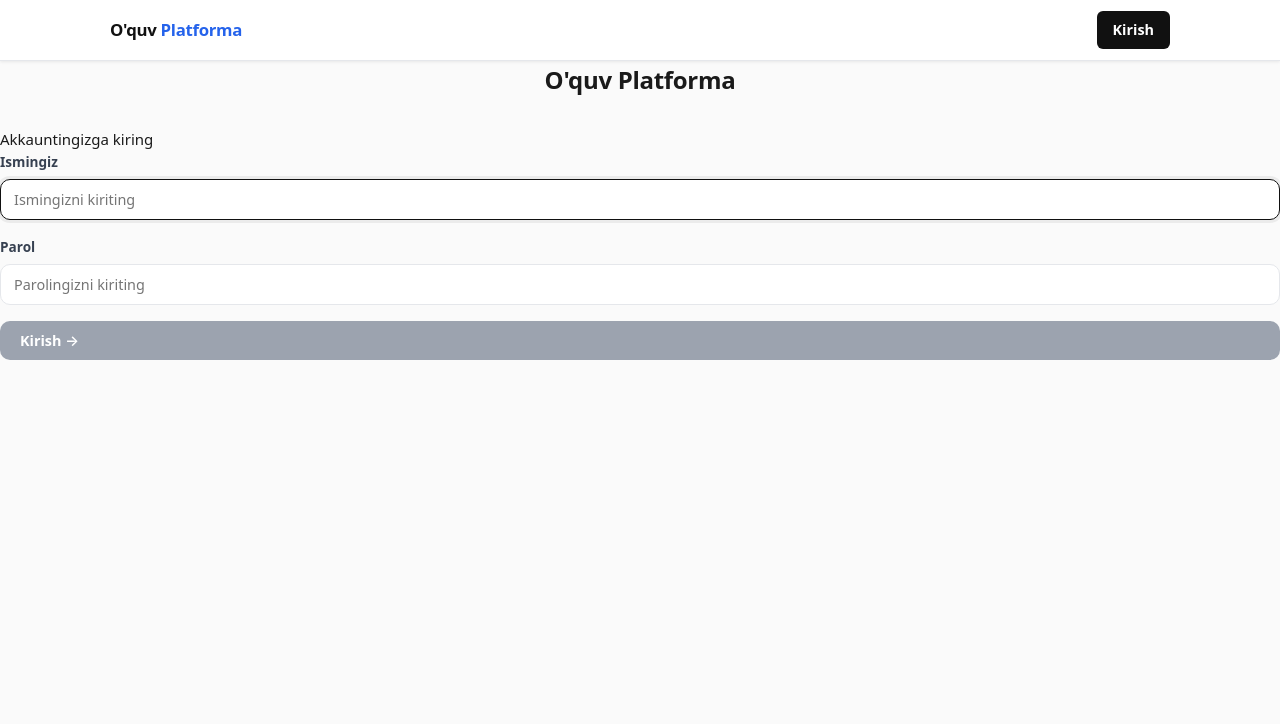
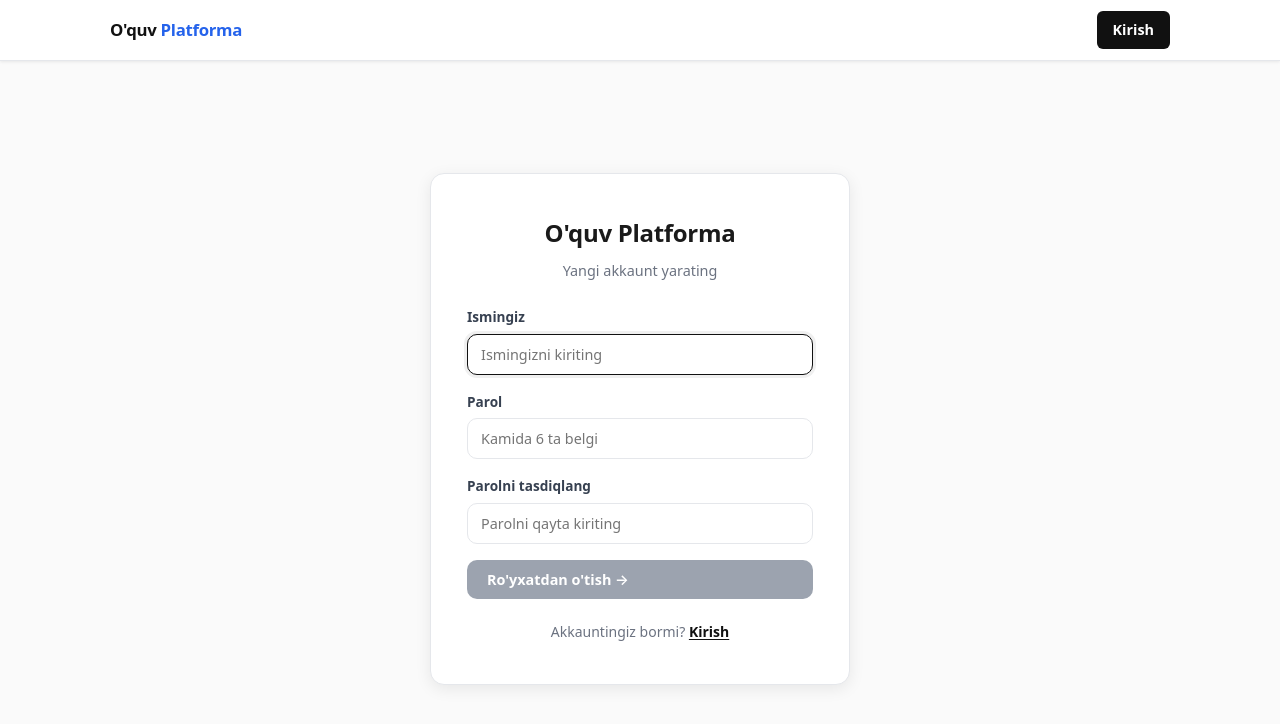
Before and after one commit to quvonchbek04/ineraktiv_qollanma_auditoriyasi_front, a React (Vite) app: page /register in a window 1280 px wide. Before the commit this address led to /login. Shown: the top 724 px of the page. Built offline with nearby package versions, Linux system fonts and the light colour scheme; no server answers.

Commit message:
Add files via upload

```diff
--- a/src/App.jsx
+++ b/src/App.jsx
@@ -7,6 +7,7 @@ import { useAuth } from './context/AuthContext';
 import { settingsApi, API_URL } from './api/client';
 
 import Login from './pages/Login';
+import Register from './pages/Register';
 import Home from './pages/Home';
 import Profile from './pages/Profile';
 import Library from './pages/Library';
@@ -44,8 +45,7 @@ export default function App() {
         <Routes>
           <Route path="/" element={<SmartHome />} />
           <Route path="/login" element={<Login />} />
-          <Route path="/enter" element={<Navigate to="/login" replace />} />
-          <Route path="/register" element={<Navigate to="/login" replace />} />
+          <Route path="/register" element={<Register />} />
           <Route path="/home" element={<Home />} />
           <Route path="/library" element={<ProtectedRoute><Library /></ProtectedRoute>} />
           <Route path="/blog" element={<ProtectedRoute><Blog /></ProtectedRoute>} />
--- a/src/api/client.js
+++ b/src/api/client.js
@@ -16,6 +16,8 @@ async function apiRequest(endpoint, options = {}) {
 export const authApi = {
   login: (full_name, password) =>
     apiRequest('/auth/login', { method: 'POST', body: JSON.stringify({ full_name, password }) }),
+  register: (full_name, password) =>
+    apiRequest('/auth/register', { method: 'POST', body: JSON.stringify({ full_name, password }) }),
   addUser: (full_name, password) =>
     apiRequest('/auth/add-user', { method: 'POST', body: JSON.stringify({ full_name, password }) }),
   getUsersList: () => apiRequest('/auth/users-list'),
--- a/src/components/ProtectedRoute.jsx
+++ b/src/components/ProtectedRoute.jsx
@@ -4,6 +4,6 @@ import { useAuth } from '../context/AuthContext';
 export default function ProtectedRoute({ children }) {
   const { isAuthenticated, loading } = useAuth();
   if (loading) return null;
-  if (!isAuthenticated) return <Navigate to="/enter" replace />;
+  if (!isAuthenticated) return <Navigate to="/login" replace />;
   return children;
 }
--- a/src/context/AuthContext.jsx
+++ b/src/context/AuthContext.jsx
@@ -23,6 +23,13 @@ export function AuthProvider({ children }) {
     return data.user;
   }
 
+  async function register(full_name, password) {
+    const data = await authApi.register(full_name, password);
+    localStorage.setItem('token', data.token);
+    setUser(data.user);
+    return data.user;
+  }
+
   function logout() {
     localStorage.removeItem('token');
     setUser(null);
@@ -37,7 +44,7 @@ export function AuthProvider({ children }) {
       user, loading,
       isAuthenticated: !!user,
       isAdmin: !!user?.is_admin,
-      login, logout, updateUserState
+      login, register, logout, updateUserState
     }}>
       {children}
     </AuthContext.Provider>
--- a/src/index.css
+++ b/src/index.css
@@ -342,12 +342,34 @@ textarea { resize: vertical; }
   padding: 40px 36px;
   box-shadow: var(--shadow-md);
 }
+.auth-container {
+  min-height: calc(100vh - 64px);
+  display: flex;
+  align-items: center;
+  justify-content: center;
+  padding: 32px 16px;
+}
+.auth-card {
+  width: 100%;
+  max-width: 420px;
+  background: var(--white);
+  border: 1px solid var(--gray-200);
+  border-radius: var(--radius-lg);
+  padding: 40px 36px;
+  box-shadow: var(--shadow-md);
+}
 .auth-title {
   font-size: 1.5rem;
   font-weight: 800;
-  margin-bottom: 28px;
+  margin-bottom: 6px;
   text-align: center;
   letter-spacing: -0.3px;
+}
+.auth-subtitle {
+  text-align: center;
+  color: var(--gray-500);
+  font-size: 0.9rem;
+  margin-bottom: 24px;
 }
 .auth-form { display: flex; flex-direction: column; gap: 16px; }
 .auth-footer {
@@ -357,6 +379,18 @@ textarea { resize: vertical; }
   color: var(--gray-500);
 }
 .auth-footer a {
+  color: var(--black);
+  font-weight: 600;
+  text-decoration: underline;
+  text-underline-offset: 2px;
+}
+.auth-switch {
+  margin-top: 22px;
+  text-align: center;
+  font-size: 0.875rem;
+  color: var(--gray-500);
+}
+.auth-switch a {
   color: var(--black);
   font-weight: 600;
   text-decoration: underline;
--- a/src/pages/Login.jsx
+++ b/src/pages/Login.jsx
@@ -1,7 +1,7 @@
 // pages/Login.jsx — Kirish sahifasi (ism + parol)
 
 import { useState } from 'react';
-import { useNavigate } from 'react-router-dom';
+import { Link, useNavigate } from 'react-router-dom';
 import { useAuth } from '../context/AuthContext';
 
 export default function Login() {
@@ -73,6 +73,10 @@ export default function Login() {
             {loading ? 'Kirilmoqda...' : 'Kirish →'}
           </button>
         </form>
+
+        <p className="auth-switch">
+          Akkauntingiz yo'qmi? <Link to="/register">Ro'yxatdan o'tish</Link>
+        </p>
       </div>
     </div>
   );
--- a/src/pages/Profile.jsx
+++ b/src/pages/Profile.jsx
@@ -32,13 +32,14 @@ export default function Profile() {
     }
   }, [user]);
 
-  // Mening kontentlarimni yuklash
+  // Mening kontentlarimni yuklash — faqat admin uchun kerak
   useEffect(() => {
+    if (!user || user.is_admin !== 1) { setContentLoading(false); return; }
     contentApi.getMine()
       .then((data) => setMyContent(data.content || []))
       .catch(() => setContentError('Kontentlarni yuklashda xatolik.'))
       .finally(() => setContentLoading(false));
-  }, []);
+  }, [user]);
 
   function handleFormChange(e) {
     setForm((prev) => ({ ...prev, [e.target.name]: e.target.value }));
@@ -167,7 +168,8 @@ export default function Profile() {
         )}
       </div>
 
-      {/* ===== MENING KONTENTLARIM ===== */}
+      {/* ===== MENING KONTENTLARIM — faqat admin uchun ===== */}
+      {user.is_admin === 1 && (
       <div className="section">
         <h2 className="section-title">Mening kontentlarim</h2>
 
@@ -201,6 +203,7 @@ export default function Profile() {
           </div>
         )}
       </div>
+      )}
 
     </div>
   );
--- a/src/pages/Register.jsx
+++ b/src/pages/Register.jsx
@@ -1,2 +1,102 @@
-import { Navigate } from 'react-router-dom';
-export default function Register() { return <Navigate to="/login" replace />; }
+// pages/Register.jsx — Ro'yxatdan o'tish sahifasi (ism + parol)
+
+import { useState } from 'react';
+import { Link, useNavigate } from 'react-router-dom';
+import { useAuth } from '../context/AuthContext';
+
+export default function Register() {
+  const { register } = useAuth();
+  const navigate = useNavigate();
+  const [form, setForm] = useState({ full_name: '', password: '', confirm: '' });
+  const [loading, setLoading] = useState(false);
+  const [error, setError] = useState('');
+
+  function handleChange(e) {
+    setForm((p) => ({ ...p, [e.target.name]: e.target.value }));
+    setError('');
+  }
+
+  async function handleSubmit(e) {
+    e.preventDefault();
+    if (!form.full_name.trim() || !form.password) {
+      setError('Ism va parol kiritilishi shart.');
+      return;
+    }
+    if (form.password.length < 6) {
+      setError('Parol kamida 6 ta belgidan iborat bo\'lishi kerak.');
+      return;
+    }
+    if (form.password !== form.confirm) {
+      setError('Parollar mos kelmadi.');
+      return;
+    }
+    setLoading(true);
+    try {
+      await register(form.full_name.trim(), form.password);
+      navigate('/library');
+    } catch (err) {
+      setError(err.message || 'Ro\'yxatdan o\'tishda xatolik yuz berdi.');
+    } finally {
+      setLoading(false);
+    }
+  }
+
+  return (
+    <div className="auth-container">
+      <div className="auth-card">
+        <h1 className="auth-title">O'quv Platforma</h1>
+        <p className="auth-subtitle">Yangi akkaunt yarating</p>
+
+        {error && <div className="auth-error">{error}</div>}
+
+        <form onSubmit={handleSubmit} className="auth-form">
+          <div className="form-group">
+            <label>Ismingiz</label>
+            <input
+              type="text"
+              name="full_name"
+              placeholder="Ismingizni kiriting"
+              value={form.full_name}
+              onChange={handleChange}
+              disabled={loading}
+              autoFocus
+            />
+          </div>
+          <div className="form-group">
+            <label>Parol</label>
+            <input
+              type="password"
+              name="password"
+              placeholder="Kamida 6 ta belgi"
+              value={form.password}
+              onChange={handleChange}
+              disabled={loading}
+            />
+          </div>
+          <div className="form-group">
+            <label>Parolni tasdiqlang</label>
+            <input
+              type="password"
+              name="confirm"
+              placeholder="Parolni qayta kiriting"
+              value={form.confirm}
+              onChange={handleChange}
+              disabled={loading}
+            />
+          </div>
+          <button
+            type="submit"
+            className="btn-primary btn-full"
+            disabled={loading || !form.full_name.trim() || !form.password || !form.confirm}
+          >
+            {loading ? 'Yaratilmoqda...' : 'Ro\'yxatdan o\'tish →'}
+          </button>
+        </form>
+
+        <p className="auth-switch">
+          Akkauntingiz bormi? <Link to="/login">Kirish</Link>
+        </p>
+      </div>
+    </div>
+  );
+}
```
